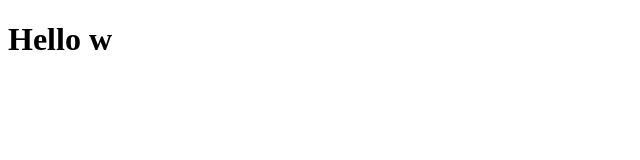
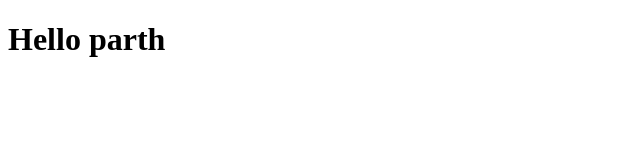
Before and after one commit to Capstone-Project-Team23/Team_23, a React (Create React App) app in the folder capstone-team-23/: page / in a window 1280 px wide. Shown: the top 160 px of the page, without its empty margins (0-640 px from the left). Built offline with nearby package versions, Linux system fonts and the light colour scheme.

Commit message:
first commit

```diff
--- a/capstone-team-23/src/components/App.jsx
+++ b/capstone-team-23/src/components/App.jsx
@@ -2,7 +2,7 @@ import react from "react";
 
 function App() {
     return <div>
-        <h1>Hello w</h1>
+        <h1>Hello parth</h1>
     </div>
 }
 
```
Also changed, not shown: 1 other file (tests, documents, lock files or other folders).
